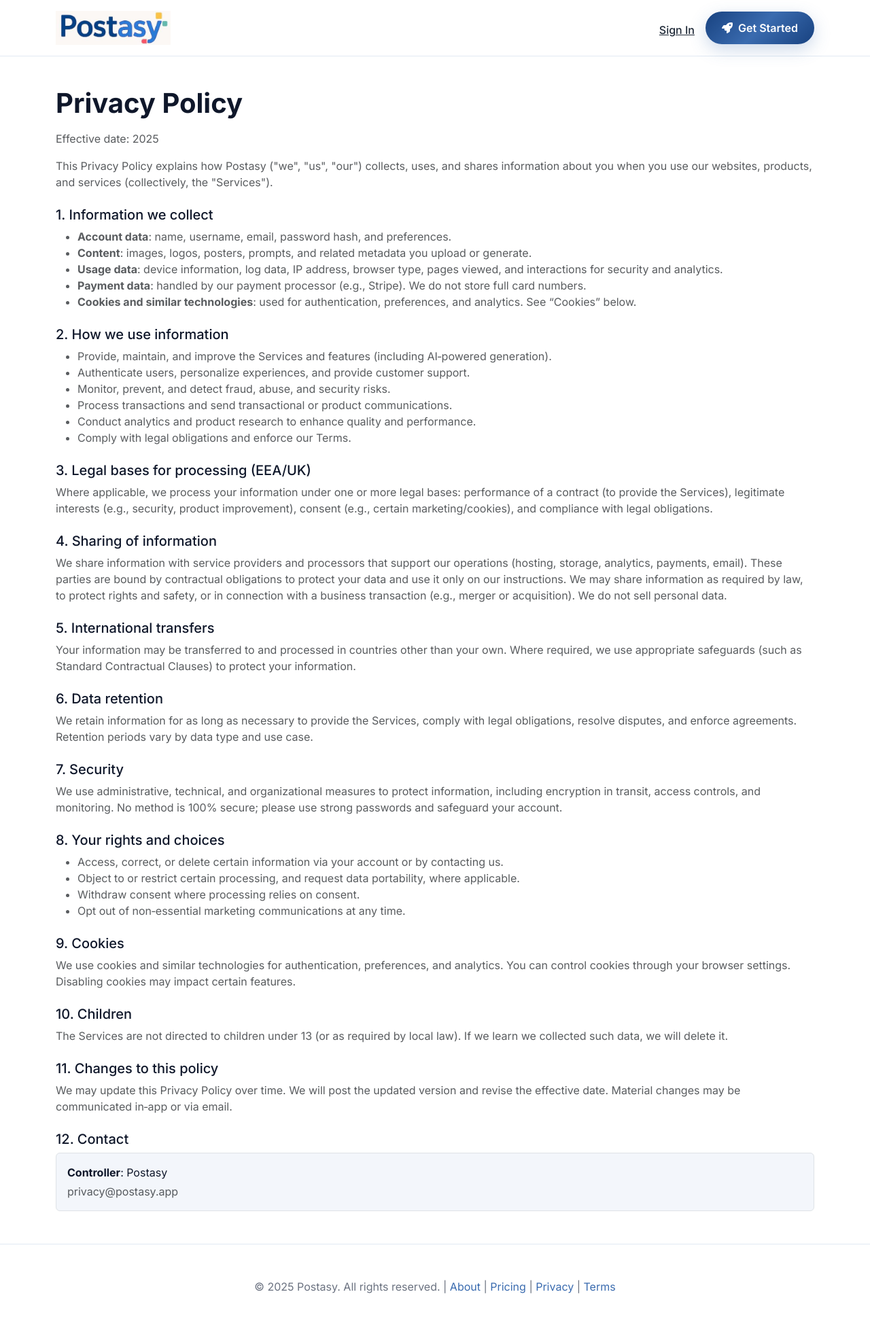
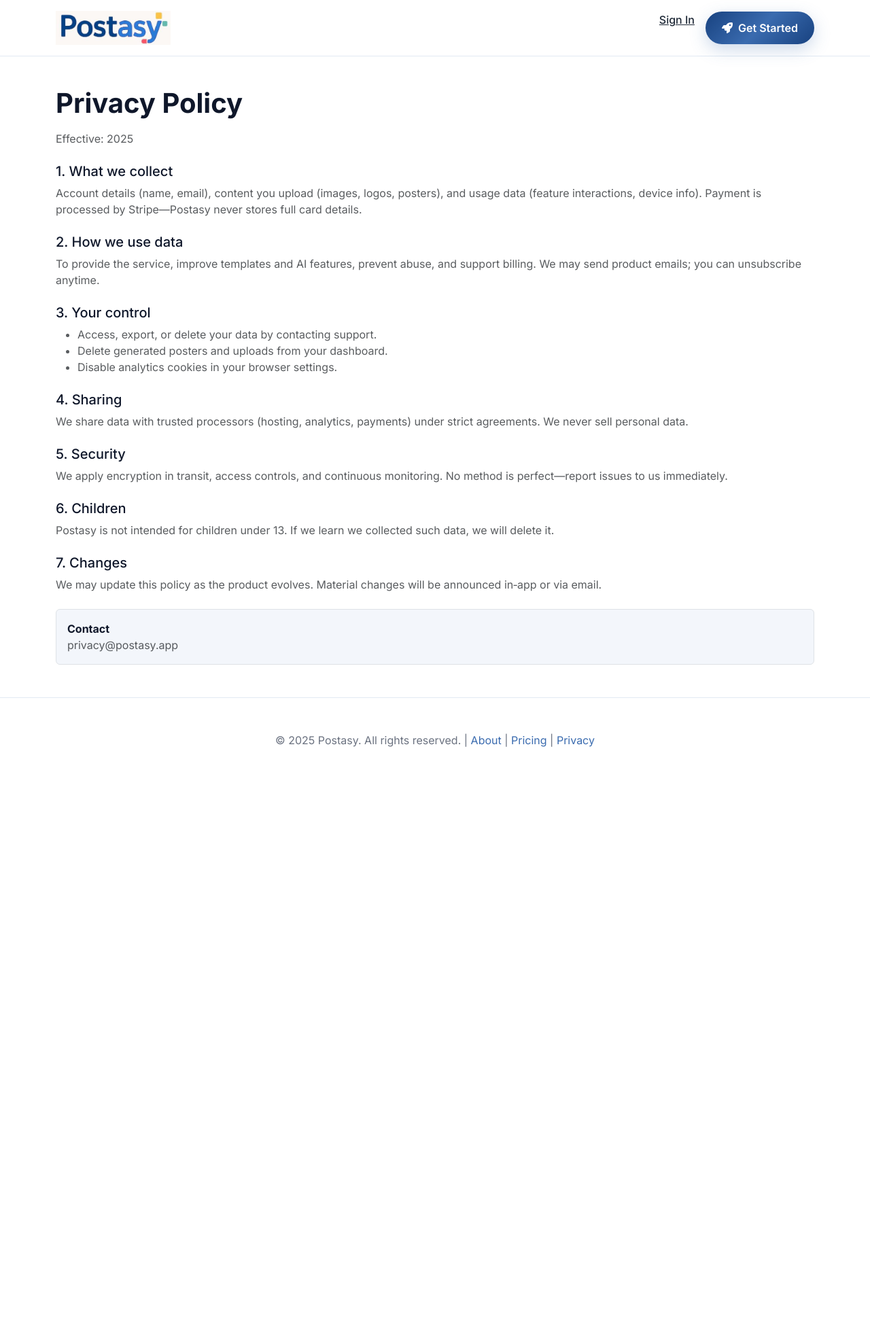
Before and after one commit to A-Zentrix/postasy2, a Flask app: page /privacy in a window 1280 px wide. Shown: the whole page at 68% size. After the commit the page ends 1099 px from the top, so only its background shows below. Run offline with Flask 3, Linux system fonts and the light colour scheme; some libraries are stand-ins or nearby versions.

```diff
--- a/routes.py
+++ b/routes.py
@@ -1018,11 +1018,6 @@ def pricing_page():
 def privacy_page():
     return render_template('marketing_privacy.html')
 
-@main_bp.route('/terms')
-def terms_page():
-    """Terms of Service page"""
-    return render_template('marketing_terms.html')
-
 @main_bp.route('/about')
 def about_page():
     return render_template('marketing_about.html')
--- a/templates/base.html
+++ b/templates/base.html
@@ -207,9 +207,6 @@
         .bg-premium-gray-light { background: var(--premium-gray-light) !important; }
         .border-premium-gold { border-color: var(--primary-gold) !important; }
 
-        /* Fine-tune vertical alignment for Sign In link */
-        .signin-link { position: relative; top: 15px; }
-
         /* Responsive */
         @media (max-width: 768px) {
             .navbar-brand-premium { font-size: 1.5rem; }
@@ -293,7 +290,7 @@
                         </li>
                     {% else %}
                         <li class="nav-item">
-                            <a class="nav-link-premium signin-link" href="{{ url_for('auth.login') }}">Sign In</a>
+                            <a class="nav-link-premium" href="{{ url_for('auth.login') }}">Sign In</a>
                         </li>
                         <li class="nav-item">
                             <a class="btn-premium btn-premium-primary" href="{{ url_for('auth.register') }}">
@@ -334,8 +331,7 @@
                         &copy; 2025 Postasy. All rights reserved. |
                         <a href="{{ url_for('main.about_page') }}" class="text-decoration-none text-premium-gold">About</a> |
                         <a href="{{ url_for('main.pricing_page') }}" class="text-decoration-none text-premium-gold">Pricing</a> |
-                        <a href="{{ url_for('main.privacy_page') }}" class="text-decoration-none text-premium-gold">Privacy</a> |
-                        <a href="{{ url_for('main.terms_page') }}" class="text-decoration-none text-premium-gold">Terms</a>
+                        <a href="{{ url_for('main.privacy_page') }}" class="text-decoration-none text-premium-gold">Privacy</a>
                     </p>
                 </div>
             </div>
--- a/templates/landing.html
+++ b/templates/landing.html
@@ -346,8 +346,8 @@
     <div class="container d-flex flex-wrap justify-content-between align-items-center gap-2">
       <span class="text-muted">© 2025 Postasy</span>
       <div class="d-flex gap-3">
-        <a href="{{ url_for('main.privacy_page') }}" class="text-decoration-none" style="color:var(--primary)">Privacy</a>
-        <a href="{{ url_for('main.terms_page') }}" class="text-decoration-none" style="color:var(--primary)">Terms</a>
+        <a href="#" class="text-decoration-none" style="color:var(--primary)">Privacy</a>
+        <a href="#" class="text-decoration-none" style="color:var(--primary)">Terms</a>
       </div>
     </div>
     </footer>
--- a/templates/marketing_privacy.html
+++ b/templates/marketing_privacy.html
@@ -5,64 +5,35 @@
 {% block content %}
 <div class="container py-5">
   <h1 class="luxury-heading mb-3">Privacy Policy</h1>
-  <p class="text-muted">Effective date: {{ (now() if now else '2025') }}</p>
+  <p class="text-muted">Effective: {{ (now() if now else '2025') }}</p>
 
-  <p class="text-muted">This Privacy Policy explains how Postasy ("we", "us", "our") collects, uses, and shares information about you when you use our websites, products, and services (collectively, the "Services").</p>
+  <h5 class="mt-4">1. What we collect</h5>
+  <p class="text-muted">Account details (name, email), content you upload (images, logos, posters), and usage data (feature interactions, device info). Payment is processed by Stripe—Postasy never stores full card details.</p>
 
-  <h5 class="mt-4">1. Information we collect</h5>
+  <h5 class="mt-4">2. How we use data</h5>
+  <p class="text-muted">To provide the service, improve templates and AI features, prevent abuse, and support billing. We may send product emails; you can unsubscribe anytime.</p>
+
+  <h5 class="mt-4">3. Your control</h5>
   <ul class="text-muted">
-    <li><strong>Account data</strong>: name, username, email, password hash, and preferences.</li>
-    <li><strong>Content</strong>: images, logos, posters, prompts, and related metadata you upload or generate.</li>
-    <li><strong>Usage data</strong>: device information, log data, IP address, browser type, pages viewed, and interactions for security and analytics.</li>
-    <li><strong>Payment data</strong>: handled by our payment processor (e.g., Stripe). We do not store full card numbers.</li>
-    <li><strong>Cookies and similar technologies</strong>: used for authentication, preferences, and analytics. See “Cookies” below.</li>
+    <li>Access, export, or delete your data by contacting support.</li>
+    <li>Delete generated posters and uploads from your dashboard.</li>
+    <li>Disable analytics cookies in your browser settings.</li>
   </ul>
 
-  <h5 class="mt-4">2. How we use information</h5>
-  <ul class="text-muted">
-    <li>Provide, maintain, and improve the Services and features (including AI‑powered generation).</li>
-    <li>Authenticate users, personalize experiences, and provide customer support.</li>
-    <li>Monitor, prevent, and detect fraud, abuse, and security risks.</li>
-    <li>Process transactions and send transactional or product communications.</li>
-    <li>Conduct analytics and product research to enhance quality and performance.</li>
-    <li>Comply with legal obligations and enforce our Terms.</li>
-  </ul>
+  <h5 class="mt-4">4. Sharing</h5>
+  <p class="text-muted">We share data with trusted processors (hosting, analytics, payments) under strict agreements. We never sell personal data.</p>
 
-  <h5 class="mt-4">3. Legal bases for processing (EEA/UK)</h5>
-  <p class="text-muted">Where applicable, we process your information under one or more legal bases: performance of a contract (to provide the Services), legitimate interests (e.g., security, product improvement), consent (e.g., certain marketing/cookies), and compliance with legal obligations.</p>
+  <h5 class="mt-4">5. Security</h5>
+  <p class="text-muted">We apply encryption in transit, access controls, and continuous monitoring. No method is perfect—report issues to us immediately.</p>
 
-  <h5 class="mt-4">4. Sharing of information</h5>
-  <p class="text-muted">We share information with service providers and processors that support our operations (hosting, storage, analytics, payments, email). These parties are bound by contractual obligations to protect your data and use it only on our instructions. We may share information as required by law, to protect rights and safety, or in connection with a business transaction (e.g., merger or acquisition). We do not sell personal data.</p>
+  <h5 class="mt-4">6. Children</h5>
+  <p class="text-muted">Postasy is not intended for children under 13. If we learn we collected such data, we will delete it.</p>
 
-  <h5 class="mt-4">5. International transfers</h5>
-  <p class="text-muted">Your information may be transferred to and processed in countries other than your own. Where required, we use appropriate safeguards (such as Standard Contractual Clauses) to protect your information.</p>
+  <h5 class="mt-4">7. Changes</h5>
+  <p class="text-muted">We may update this policy as the product evolves. Material changes will be announced in‑app or via email.</p>
 
-  <h5 class="mt-4">6. Data retention</h5>
-  <p class="text-muted">We retain information for as long as necessary to provide the Services, comply with legal obligations, resolve disputes, and enforce agreements. Retention periods vary by data type and use case.</p>
-
-  <h5 class="mt-4">7. Security</h5>
-  <p class="text-muted">We use administrative, technical, and organizational measures to protect information, including encryption in transit, access controls, and monitoring. No method is 100% secure; please use strong passwords and safeguard your account.</p>
-
-  <h5 class="mt-4">8. Your rights and choices</h5>
-  <ul class="text-muted">
-    <li>Access, correct, or delete certain information via your account or by contacting us.</li>
-    <li>Object to or restrict certain processing, and request data portability, where applicable.</li>
-    <li>Withdraw consent where processing relies on consent.</li>
-    <li>Opt out of non‑essential marketing communications at any time.</li>
-  </ul>
-
-  <h5 class="mt-4">9. Cookies</h5>
-  <p class="text-muted">We use cookies and similar technologies for authentication, preferences, and analytics. You can control cookies through your browser settings. Disabling cookies may impact certain features.</p>
-
-  <h5 class="mt-4">10. Children</h5>
-  <p class="text-muted">The Services are not directed to children under 13 (or as required by local law). If we learn we collected such data, we will delete it.</p>
-
-  <h5 class="mt-4">11. Changes to this policy</h5>
-  <p class="text-muted">We may update this Privacy Policy over time. We will post the updated version and revise the effective date. Material changes may be communicated in‑app or via email.</p>
-
-  <h5 class="mt-4">12. Contact</h5>
-  <div class="mt-2 p-3 border rounded bg-premium-gray">
-    <p class="mb-1"><strong>Controller</strong>: Postasy</p>
+  <div class="mt-4 p-3 border rounded bg-premium-gray">
+    <strong>Contact</strong>
     <p class="mb-0 text-muted">privacy@postasy.app</p>
   </div>
 </div>
```
Also changed, not shown: templates/marketing_terms.html (deleted, +0 -67 lines), test_app.py (+0 -18 lines).
